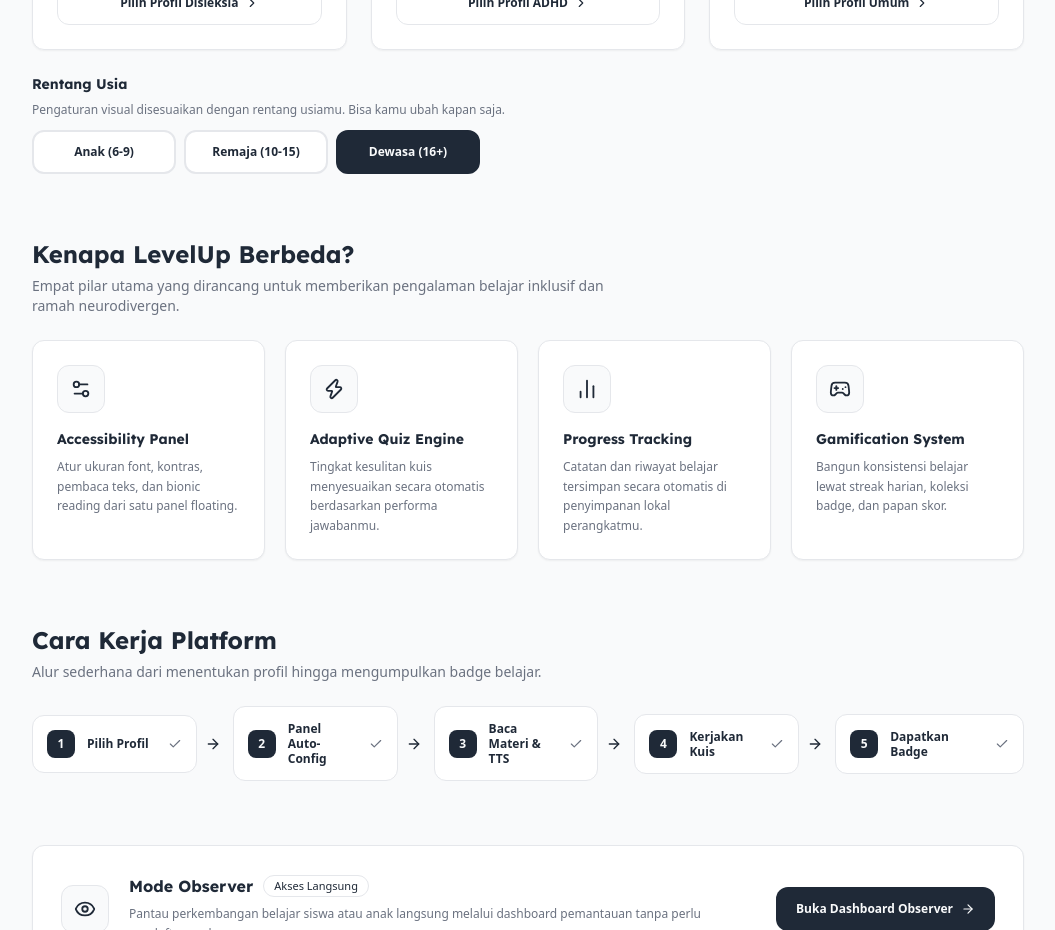
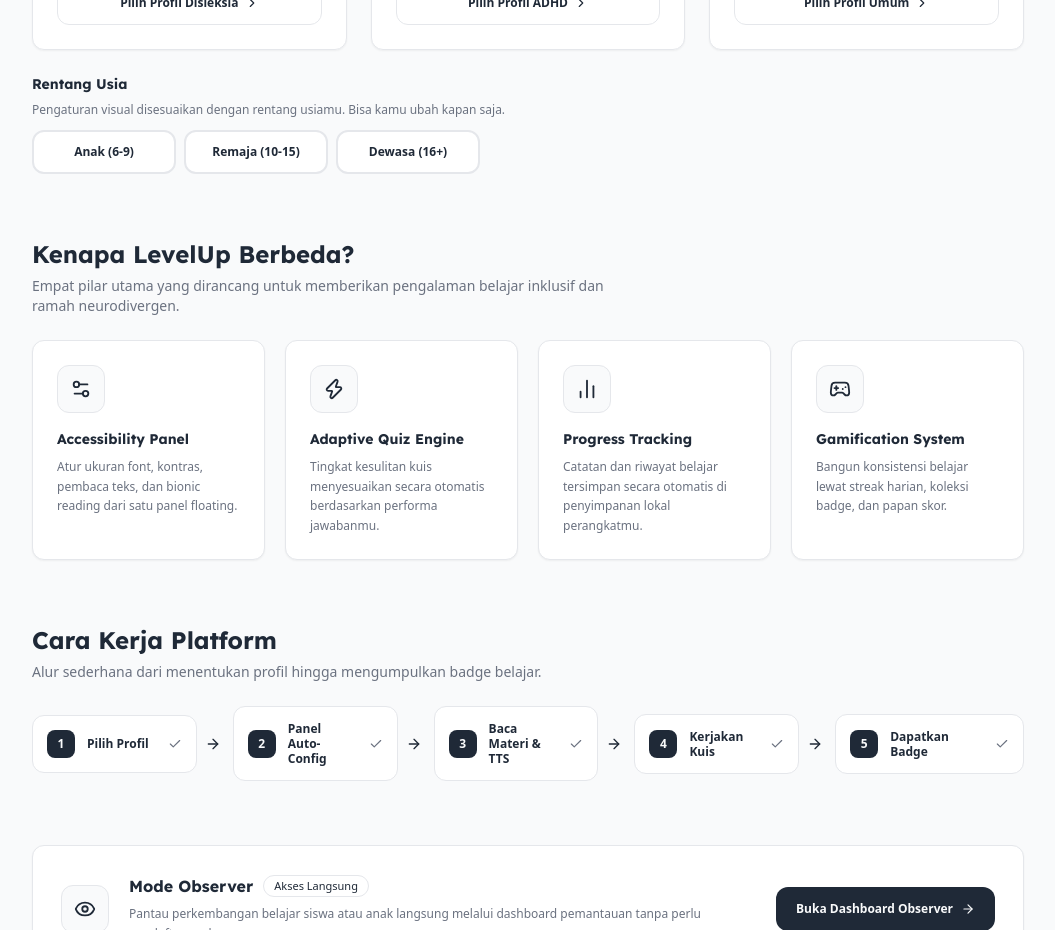
Before and after one commit to kemal-faza/neurodivergent-lms, a Next.js app: page / in a window 1280 px wide. Shown: the part 1680-2610 px from the top of the page, without its empty margins (112-1167 px from the left). Built offline with nearby package versions, Linux system fonts and the light colour scheme.

Commit message:
fix(landing): sinkronkan selektor usia ke store, hilangkan state lokal

```diff
--- a/src/app/page.tsx
+++ b/src/app/page.tsx
@@ -6,7 +6,7 @@ import { ProfileCard } from "@/components/landing/ProfileCard";
 import { FeatureCard } from "@/components/landing/FeatureCard";
 import { FlowStep } from "@/components/landing/FlowStep";
 import { ObserverCTA } from "@/components/landing/ObserverCTA";
-import { useState } from "react";
+import { useAccessibilityStore } from "@/stores/accessibilityStore";
 import { AGE_BAND_LABELS } from "@/lib/constants";
 import type { AgeBand, Profile } from "@/lib/types";
 import type { LucideIcon } from "lucide-react";
@@ -93,7 +93,9 @@ const flowSteps = [
 ];
 
 export default function LandingPage() {
-  const [ageBand, setAgeBand] = useState<AgeBand>("dewasa");
+  const profile = useAccessibilityStore((s) => s.profile);
+  const ageBand = useAccessibilityStore((s) => s.ageBand);
+  const applyProfile = useAccessibilityStore((s) => s.applyProfile);
   return (
     <div className="max-w-5xl mx-auto px-4 py-8 font-sans">
       {/* Hero */}
@@ -140,7 +142,7 @@ export default function LandingPage() {
                 <button
                   key={band}
                   type="button"
-                  onClick={() => setAgeBand(band)}
+                  onClick={() => applyProfile(profile ?? "umum", band)}
                   className={`text-xs px-3 py-2.5 border-2 rounded-xl font-sans font-semibold min-h-[44px] transition-colors ${
                     ageBand === band
                       ? "border-fg bg-fg text-bg"
--- a/src/components/landing/ProfileCard.tsx
+++ b/src/components/landing/ProfileCard.tsx
@@ -20,7 +20,7 @@ interface ProfileCardProps {
   borderClass: string;
   iconBgClass: string;
   Icon: React.ComponentType<{ size?: number; className?: string; "aria-hidden"?: boolean }>;
-  ageBand: AgeBand;
+  ageBand: AgeBand | null;
 }
 
 export function ProfileCard({
@@ -35,7 +35,7 @@ export function ProfileCard({
   const isActive = currentProfile === profile.id;
 
   const handleSelect = () => {
-    applyProfile(profile.id, ageBand);
+    applyProfile(profile.id, ageBand ?? "dewasa");
     router.push("/belajar");
   };
 
```
